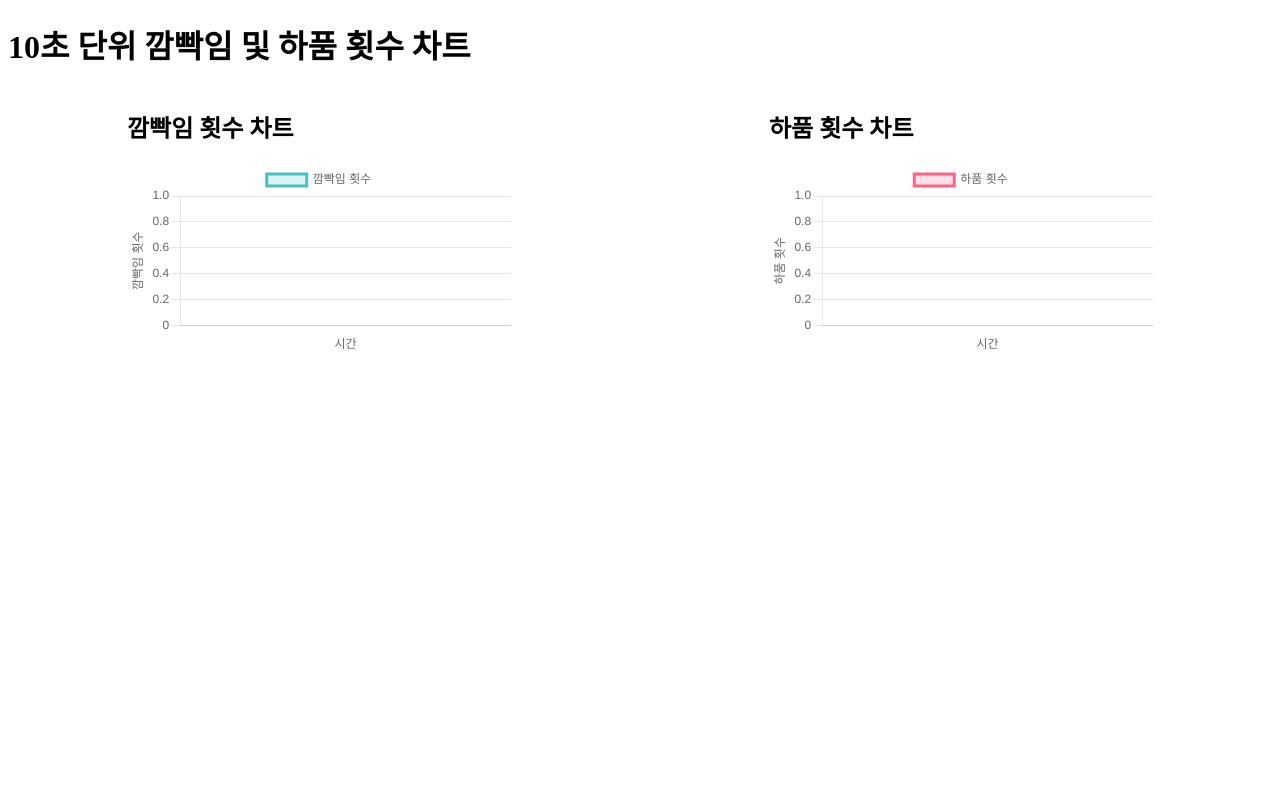
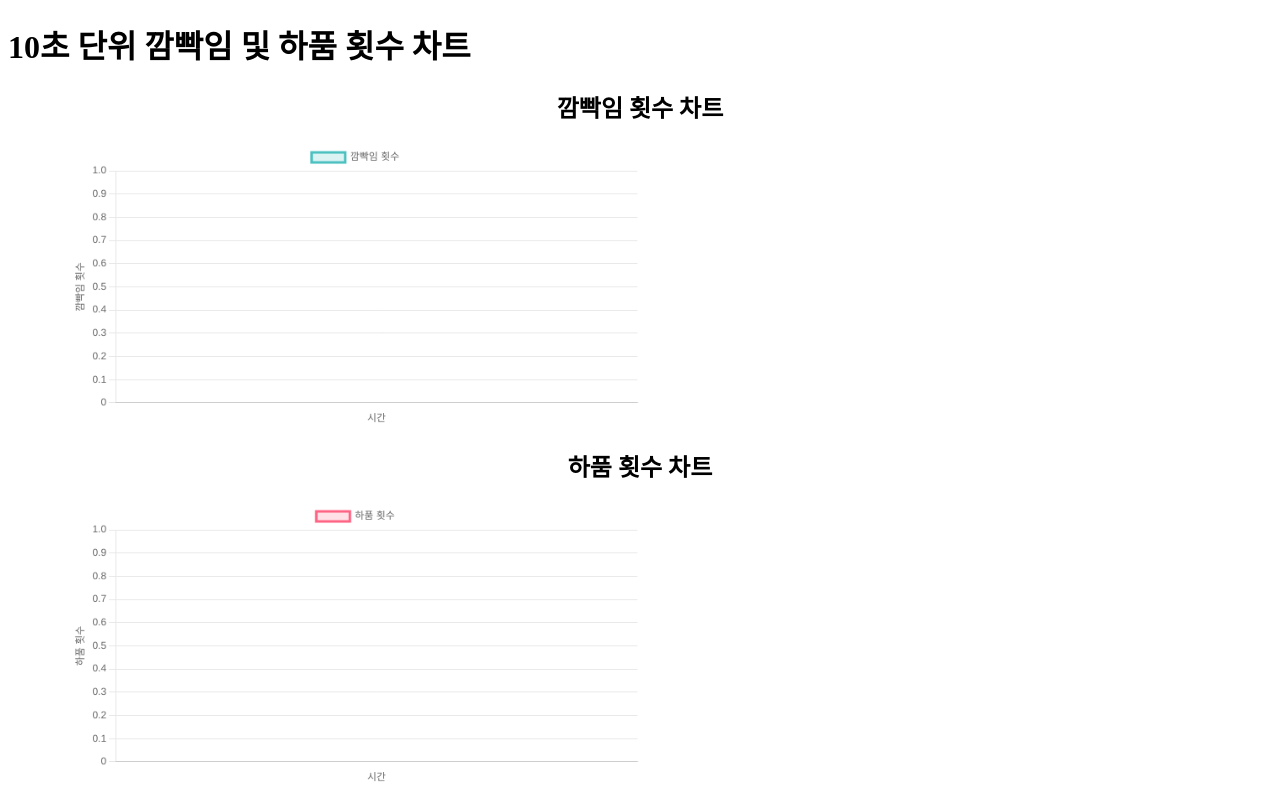
Before and after one commit to umaicode/graduation_project, a Flask app: page / in a window 1280 px wide. Run offline with Flask 3, Linux system fonts and the light colour scheme; data that the repository does not hold is empty.

Commit message:
fix : graph 위치 수정

```diff
--- a/templates/main.html
+++ b/templates/main.html
@@ -8,17 +8,22 @@
     <script src="https://cdn.jsdelivr.net/npm/chart.js"></script>
     <style>
         .chart-container {
-            display: flex;
-            justify-content: space-around;
-            gap: 20px;
-            flex-wrap: wrap;
+            display: block;
+            width: 90%;
+            margin: 0 auto;
+        }
+
+        .chart-wrapper {
+            margin-bottom: 50px; /* 차트 사이 간격 */
         }
 
         canvas {
-            width: 48%; /* 차트 너비를 48%로 설정 */
-            height: 400px; /* 고정 높이 */
-            display: block;
-            margin: 0 auto;
+            width: 50% !important;  /* 전체 너비 */
+            height: 50% !important; /* 높이도 키우기 */
+        }
+
+        h2 {
+            text-align: center;
         }
     </style>
 </head>
@@ -61,6 +66,7 @@
                     },
                     options: {
                         responsive: true,  // 차트 크기 자동 조정
+                        aspectRatio: 2,
                         scales: {
                             x: {
                                 title: {
```
